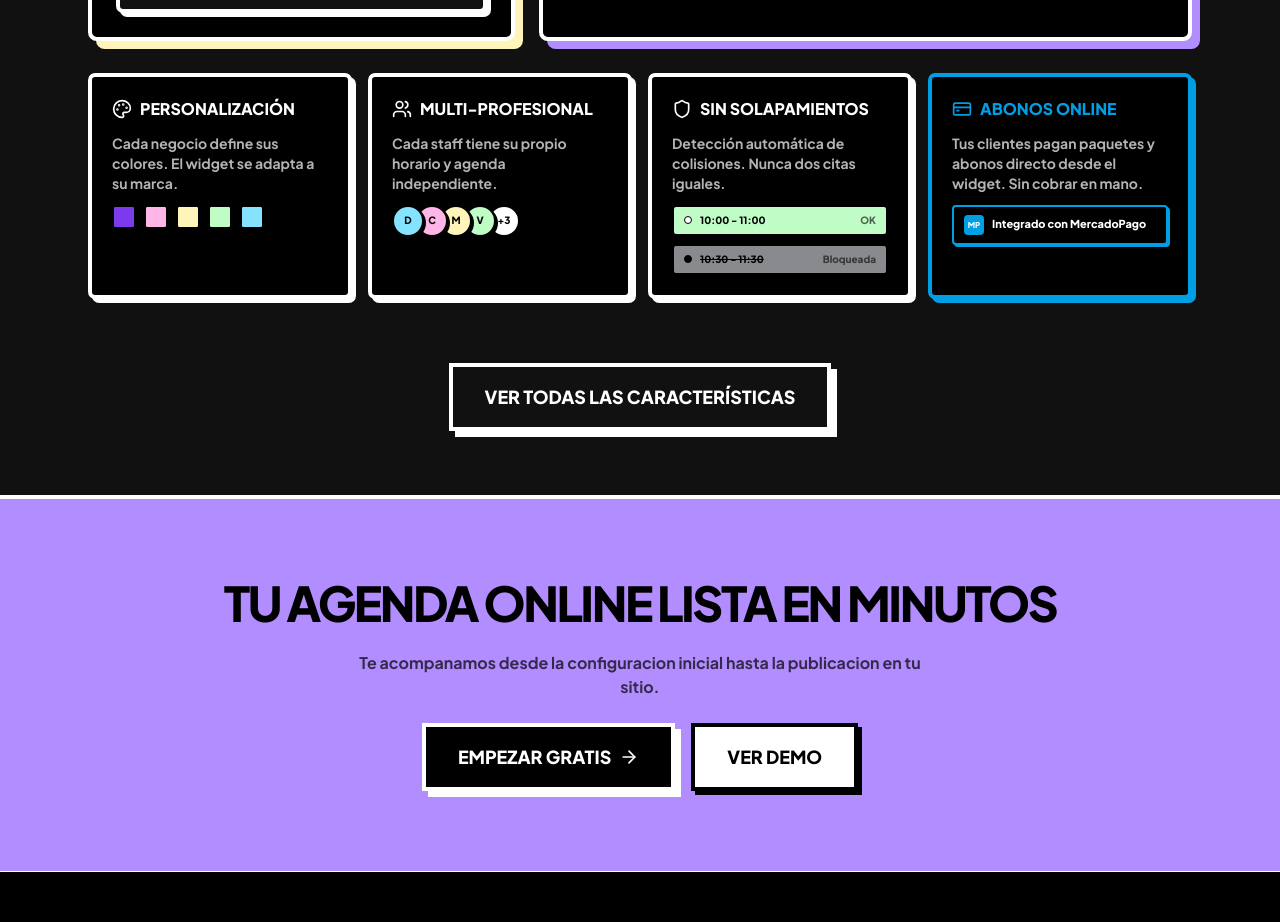
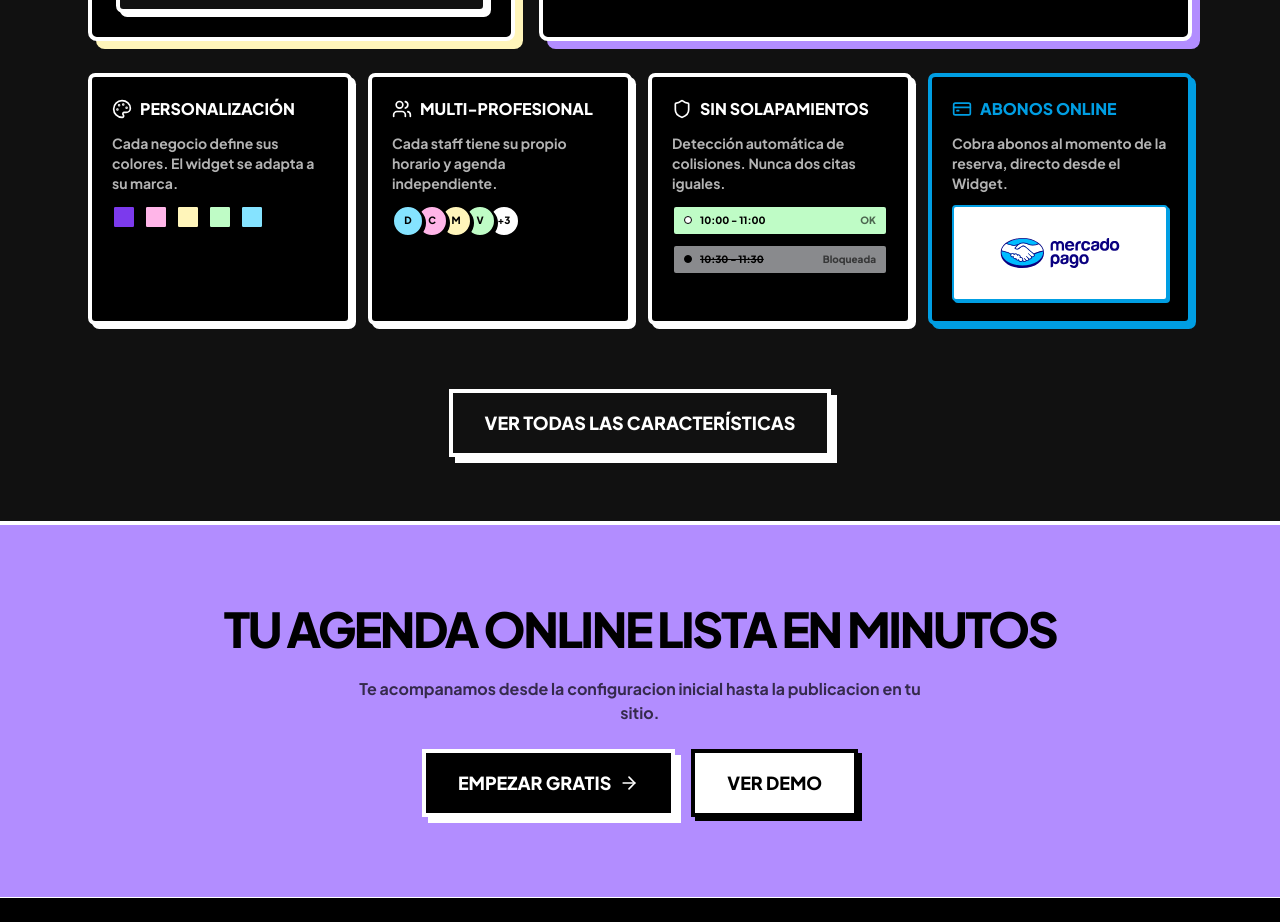
Before and after one commit to DiegoSalsa/Puragenda, a Next.js app: page / in a window 1280 px wide. Shown: the part 1860-2782 px from the top of the page. Built offline with nearby package versions, Linux system fonts and the light colour scheme; no server answers.

Commit message:
logo mercadopago

```diff
--- a/src/components/landing/ThemeNeoBrutalism.tsx
+++ b/src/components/landing/ThemeNeoBrutalism.tsx
@@ -347,12 +347,10 @@ export function ThemeNeoBrutalism({ user, business }: { user: any; business: any
                 <CreditCard className="h-5 w-5 text-[#009EE3]" />
                 <p className="text-base font-black uppercase text-[#009EE3]">Abonos online</p>
               </div>
-              <p className="text-sm font-bold text-black/70 dark:text-white/70">Tus clientes pagan paquetes y abonos directo desde el widget. Sin cobrar en mano.</p>
-              <div className="flex items-center gap-2 rounded-lg border-2 border-[#009EE3] bg-white dark:bg-black px-2.5 py-2 shadow-[2px_2px_0_#009EE3]">
-                <div className="h-5 w-5 rounded bg-[#009EE3] flex items-center justify-center shrink-0">
-                  <span className="text-white text-[8px] font-black">MP</span>
-                </div>
-                <span className="text-[11px] font-black text-black dark:text-white">Integrado con MercadoPago</span>
+              <p className="text-sm font-bold text-black/70 dark:text-white/70">Cobra abonos al momento de la reserva, directo desde el Widget.</p>
+              {/* MercadoPago official logo */}
+              <div className="flex items-center justify-center rounded-lg border-2 border-[#009EE3] bg-white px-5 py-3.5 shadow-[2px_2px_0_#009EE3]">
+                <img src="/logos/mercadopago.svg" alt="Mercado Pago" className="h-16 w-auto" />
               </div>
             </div>
           </div>
```
Also changed, not shown: public/logos/mercadopago.svg (added).
